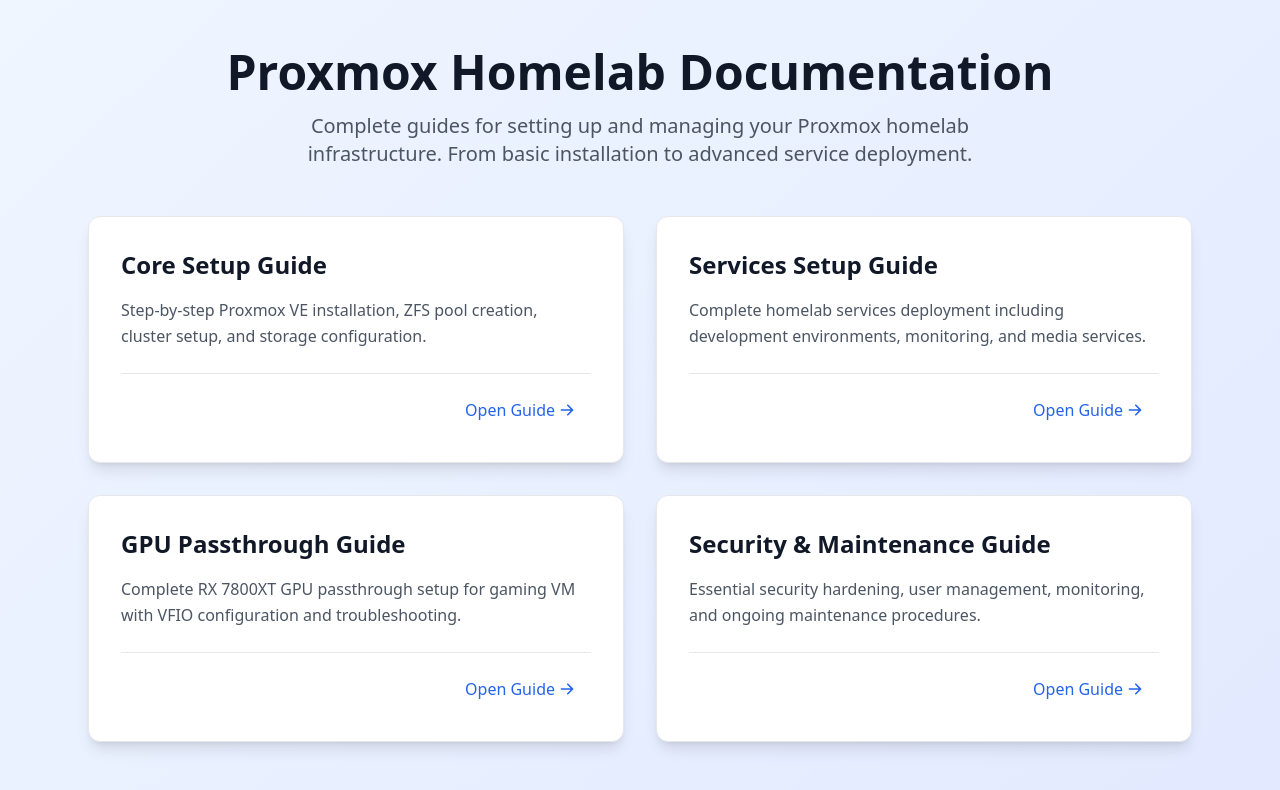
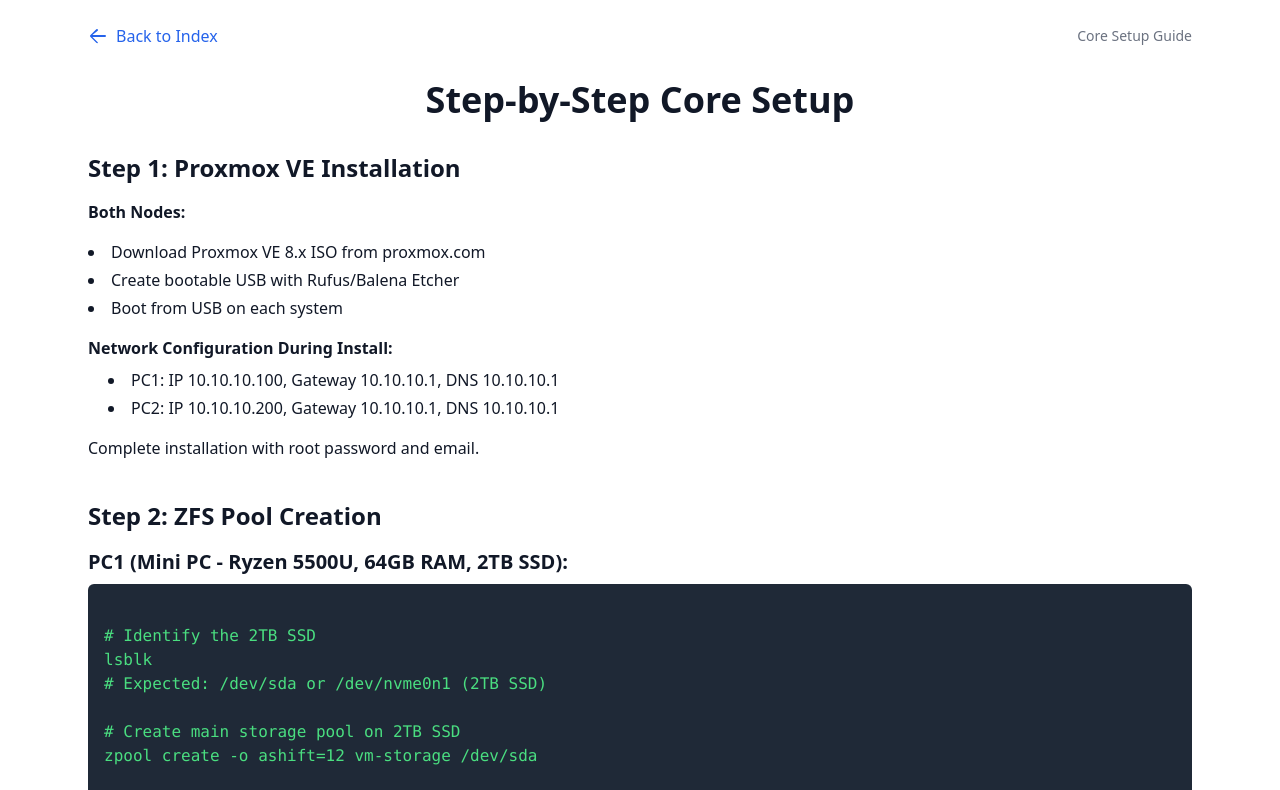
Before and after one commit to avaera8775/proxmox-docs, a Vue app: page /core-setup in a window 1280 px wide. Shown: the top 790 px of the page. Built offline with nearby package versions, Linux system fonts and the light colour scheme.

Commit message:
Added vue router

```diff
--- a/package.json
+++ b/package.json
@@ -12,7 +12,8 @@
   "dependencies": {
     "@tailwindcss/typography": "^0.5.16",
     "prismjs": "^1.30.0",
-    "vue": "^3.5.13"
+    "vue": "^3.5.13",
+    "vue-router": "^4.5.1"
   },
   "devDependencies": {
     "@vitejs/plugin-vue": "^5.2.3",
--- a/src/App.vue
+++ b/src/App.vue
@@ -1,39 +1,9 @@
 <script lang="ts" setup>
-import { ref } from 'vue'
-import IndexPage from './components/IndexPage.vue'
-import CoreSetup from './components/CoreSetup.vue'
-import ServicesGuide from './components/ServicesGuide.vue'
-import GPUPassthrough from './components/GPUPassthrough.vue'
-import SecurityMaintenance from './components/SecurityMaintenance.vue'
-
-const currentPage = ref('index')
-
-const handleNavigation = (page: string) => {
-  currentPage.value = page
-}
+// No need for manual navigation logic anymore - Vue Router handles it
 </script>
 
 <template>
   <div class="min-h-screen bg-white dark:bg-gray-900">
-    <IndexPage
-      v-if="currentPage === 'index'"
-      @navigate="handleNavigation"
-    />
-    <CoreSetup
-      v-else-if="currentPage === 'core-setup'"
-      @navigate="handleNavigation"
-    />
-    <ServicesGuide
-      v-else-if="currentPage === 'services-guide'"
-      @navigate="handleNavigation"
-    />
-    <GPUPassthrough
-      v-else-if="currentPage === 'gpu-passthrough'"
-      @navigate="handleNavigation"
-    />
-    <SecurityMaintenance
-      v-else-if="currentPage === 'security-maintenance'"
-      @navigate="handleNavigation"
-    />
+    <router-view />
   </div>
 </template>
--- a/src/components/CoreSetup.vue
+++ b/src/components/CoreSetup.vue
@@ -1,12 +1,10 @@
 <script lang="ts" setup>
-import { defineEmits } from 'vue'
+import { useRouter } from 'vue-router'
 
-const emit = defineEmits<{
-  navigate: [page: string]
-}>()
+const router = useRouter()
 
 const backToIndex = () => {
-  emit('navigate', 'index')
+  router.push('/')
 }
 </script>
 
--- a/src/components/GPUPassthrough.vue
+++ b/src/components/GPUPassthrough.vue
@@ -1,12 +1,11 @@
 <script lang="ts" setup>
-import { defineEmits, ref } from 'vue'
+import { ref } from 'vue'
+import { useRouter } from 'vue-router'
 
-const emit = defineEmits<{
-  navigate: [page: string]
-}>()
+const router = useRouter()
 
 const backToIndex = () => {
-  emit('navigate', 'index')
+  router.push('/')
 }
 
 // Collapsible sections state
--- a/src/components/IndexPage.vue
+++ b/src/components/IndexPage.vue
@@ -1,35 +1,37 @@
 <script lang="ts" setup>
-import { defineEmits } from 'vue'
+import { useRouter } from 'vue-router'
 
-const emit = defineEmits<{
-  navigate: [page: string]
-}>()
+const router = useRouter()
 
 const guides = [
   {
     id: 'core-setup',
     title: 'Core Setup Guide',
-    description: 'Step-by-step Proxmox VE installation, ZFS pool creation, cluster setup, and storage configuration.'
+    description: 'Step-by-step Proxmox VE installation, ZFS pool creation, cluster setup, and storage configuration.',
+    path: '/core-setup'
   },
   {
     id: 'services-guide',
     title: 'Services Setup Guide',
-    description: 'Complete homelab services deployment including development environments, monitoring, and media services.'
+    description: 'Complete homelab services deployment including development environments, monitoring, and media services.',
+    path: '/services-guide'
   },
   {
     id: 'gpu-passthrough',
     title: 'GPU Passthrough Guide',
-    description: 'Complete RX 7800XT GPU passthrough setup for gaming VM with VFIO configuration and troubleshooting.'
+    description: 'Complete RX 7800XT GPU passthrough setup for gaming VM with VFIO configuration and troubleshooting.',
+    path: '/gpu-passthrough'
   },
   {
     id: 'security-maintenance',
     title: 'Security & Maintenance Guide',
-    description: 'Essential security hardening, user management, monitoring, and ongoing maintenance procedures.'
+    description: 'Essential security hardening, user management, monitoring, and ongoing maintenance procedures.',
+    path: '/security-maintenance'
   }
 ]
 
-const navigateToGuide = (guideId: string) => {
-  emit('navigate', guideId)
+const navigateToGuide = (path: string) => {
+  router.push(path)
 }
 </script>
 
@@ -70,7 +72,7 @@
             <!-- Footer -->
             <div class="flex items-center justify-end pt-4 border-t border-gray-200 dark:border-gray-700">
               <button
-                @click="navigateToGuide(guide.id)"
+                @click="navigateToGuide(guide.path)"
                 class="flex items-center text-blue-600 dark:text-blue-400 font-medium hover:text-blue-800 dark:hover:text-blue-300 transition-colors px-4 py-2 rounded-lg hover:bg-blue-50 dark:hover:bg-blue-900/20"
               >
                 Open Guide
--- a/src/components/SecurityMaintenance.vue
+++ b/src/components/SecurityMaintenance.vue
@@ -1,12 +1,11 @@
 <script lang="ts" setup>
-import { defineEmits, ref } from 'vue'
+import { ref } from 'vue'
+import { useRouter } from 'vue-router'
 
-const emit = defineEmits<{
-  navigate: [page: string]
-}>()
+const router = useRouter()
 
 const backToIndex = () => {
-  emit('navigate', 'index')
+  router.push('/')
 }
 
 // Collapsible sections state
--- a/src/components/ServicesGuide.vue
+++ b/src/components/ServicesGuide.vue
@@ -1,12 +1,11 @@
 <script lang="ts" setup>
-import { defineEmits, ref } from 'vue'
+import { ref } from 'vue'
+import { useRouter } from 'vue-router'
 
-const emit = defineEmits<{
-  navigate: [page: string]
-}>()
+const router = useRouter()
 
 const backToIndex = () => {
-  emit('navigate', 'index')
+  router.push('/')
 }
 
 // Collapsible sections state
--- a/src/main.ts
+++ b/src/main.ts
@@ -1,6 +1,6 @@
 import { createApp } from 'vue'
 import App from './App.vue'
-import './assets/tailwind.css';
+import router from './router'
+import './assets/tailwind.css'
 
-
-createApp(App).mount('#app')
+createApp(App).use(router).mount('#app')
--- /dev/null
+++ b/src/router/index.ts
@@ -0,0 +1,41 @@
+import { createRouter, createWebHistory } from 'vue-router'
+import IndexPage from '../components/IndexPage.vue'
+import CoreSetup from '../components/CoreSetup.vue'
+import ServicesGuide from '../components/ServicesGuide.vue'
+import GPUPassthrough from '../components/GPUPassthrough.vue'
+import SecurityMaintenance from '../components/SecurityMaintenance.vue'
+
+const routes = [
+  {
+    path: '/',
+    name: 'Home',
+    component: IndexPage
+  },
+  {
+    path: '/core-setup',
+    name: 'CoreSetup',
+    component: CoreSetup
+  },
+  {
+    path: '/services-guide',
+    name: 'ServicesGuide',
+    component: ServicesGuide
+  },
+  {
+    path: '/gpu-passthrough',
+    name: 'GPUPassthrough',
+    component: GPUPassthrough
+  },
+  {
+    path: '/security-maintenance',
+    name: 'SecurityMaintenance',
+    component: SecurityMaintenance
+  }
+]
+
+const router = createRouter({
+  history: createWebHistory(import.meta.env.BASE_URL),
+  routes
+})
+
+export default router
```
Also changed, not shown: 1 other file (tests, documents, lock files or other folders).
